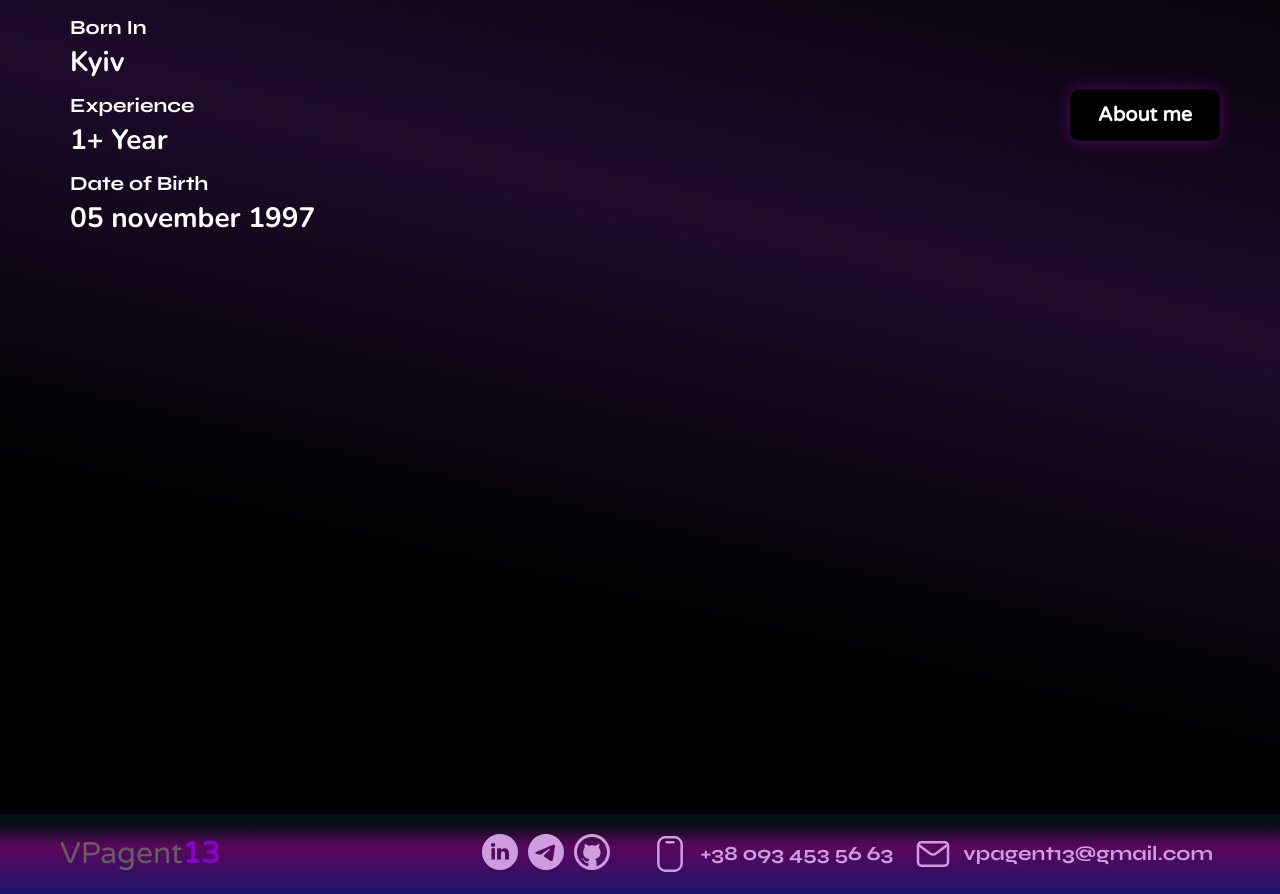
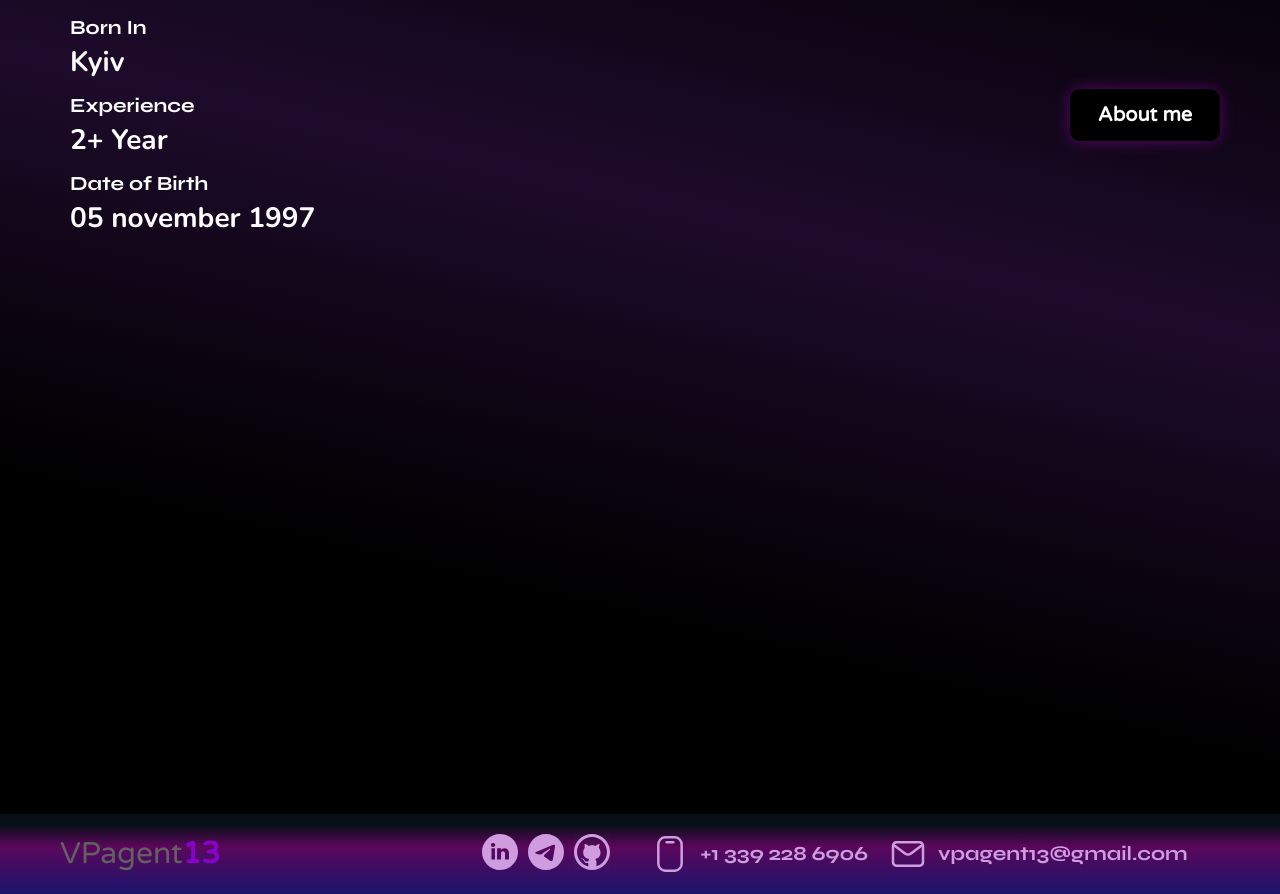
Before and after one commit to VPagent/portfolio, a React (Create React App) app: page /portfolio/home in a window 1280 px wide. Shown: the part 500-1394 px from the top of the page. Built offline with nearby package versions, Linux system fonts and the light colour scheme.

Commit message:
updateCv

```diff
--- a/src/components/DownloadCV/DownloadCV.tsx
+++ b/src/components/DownloadCV/DownloadCV.tsx
@@ -21,7 +21,7 @@ const DownloadCV: FC<Props> = ({ className }) => {
           </p>
         ))}
       </div>
-      <a href="https://vpagent.github.io/portfolio/assets/VoloshinPavel.pdf" download className={styles.cvLink}>
+      <a href="https://vpagent.github.io/portfolio/assets/uscv.pdf" download className={styles.cvLink}>
         <Icon name="download" className={styles.icon} />
       </a>
     </div>
--- a/src/components/Footer/Footer.tsx
+++ b/src/components/Footer/Footer.tsx
@@ -14,11 +14,11 @@ const Footer: FC = () => {
           <div className={styles.contactsLinksBox}>
             <a
               className={styles.contactsLink}
-              href="tel:+380934535663"
+              href="tel:+13392286906"
               target="_blank"
             >
               <Icon className={styles.contactsIcon} name="phone" />
-              <p className={styles.contactsLinkText}>+38 093 453 56 63</p>
+              <p className={styles.contactsLinkText}>+1 339 228 6906</p>
             </a>
             <a
               className={styles.contactsLink}
--- a/src/components/HeroSection/HeroSection.tsx
+++ b/src/components/HeroSection/HeroSection.tsx
@@ -64,7 +64,7 @@ const HeroSection: FC = () => {
             </div>
             <div className={styles.smallInfoBoxItem}>
               <p className={styles.itemTitle}>{t("Experience")}</p>
-              <p className={styles.itemText}>{t("1+ Year")}</p>
+              <p className={styles.itemText}>{t("2+ Year")}</p>
             </div>
             <div className={styles.smallInfoBoxItem}>
               <p className={styles.itemTitle}>{t("Date of Birth")}</p>
```
Also changed, not shown: src/static/images/russian2.png (added), 1 other file (tests, documents, lock files or other folders).
